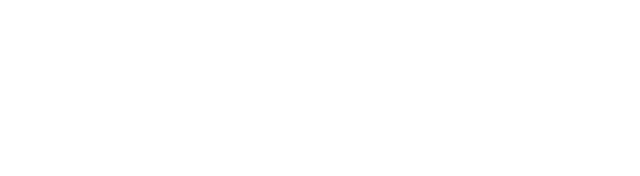
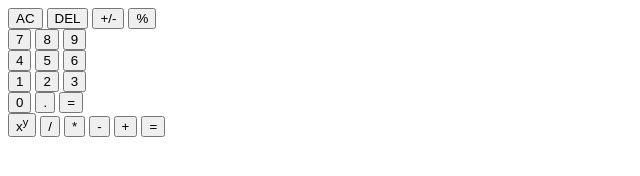
Before and after one commit to neelg07/calculator, a plain HTML site: page index.html in a window 1280 px wide. Shown: the whole page, without its empty margins (0-640 px from the left). Drawn offline with Linux system fonts and the light colour scheme.

Commit message:
Create rough button layout

```diff
--- a/index.html
+++ b/index.html
@@ -9,7 +9,53 @@
     </head>
 
     <body>
+        <div class="main">
+            <div class="container">
+                <div class="display"></div>
 
+                <div class="left">
+                    <div class="row-1">
+                        <button type="button" class="clear">AC</button>
+                        <button type="button" class="delete">DEL</button>
+                        <button type="button" class="sign">+/-</button>
+                        <button type="button" class="percent">%</button>
+                    </div>
+
+                    <div class="row-2">
+                        <button type="button" class="7">7</button>
+                        <button type="button" class="8">8</button>
+                        <button type="button" class="9">9</button>
+                    </div>
+
+                    <div class="row-3">
+                        <button type="button" class="4">4</button>
+                        <button type="button" class="5">5</button>
+                        <button type="button" class="6">6</button>
+                    </div>
+
+                    <div class="row-4">
+                        <button type="button" class="1">1</button>
+                        <button type="button" class="2">2</button>
+                        <button type="button" class="3">3</button>
+                    </div>
+
+                    <div class="row-5">
+                        <button type="button" class="0">0</button>
+                        <button type="button" class="decimal">.</button>
+                        <button type="button" class="equal">=</button>
+                    </div>
+                </div>
+
+                <div class="right">
+                    <button type="button" class="exponent">x<sup>y</sup></button>
+                    <button type="button" class="divide">/</button>
+                    <button type="button" class="multiply">*</button>
+                    <button type="button" class="subtract">-</button>
+                    <button type="button" class="add">+</button>
+                    <button type="button" class="equal">=</button>
+                </div>
+            </div>
+        </div>
     </body>
 
 </html>
```
